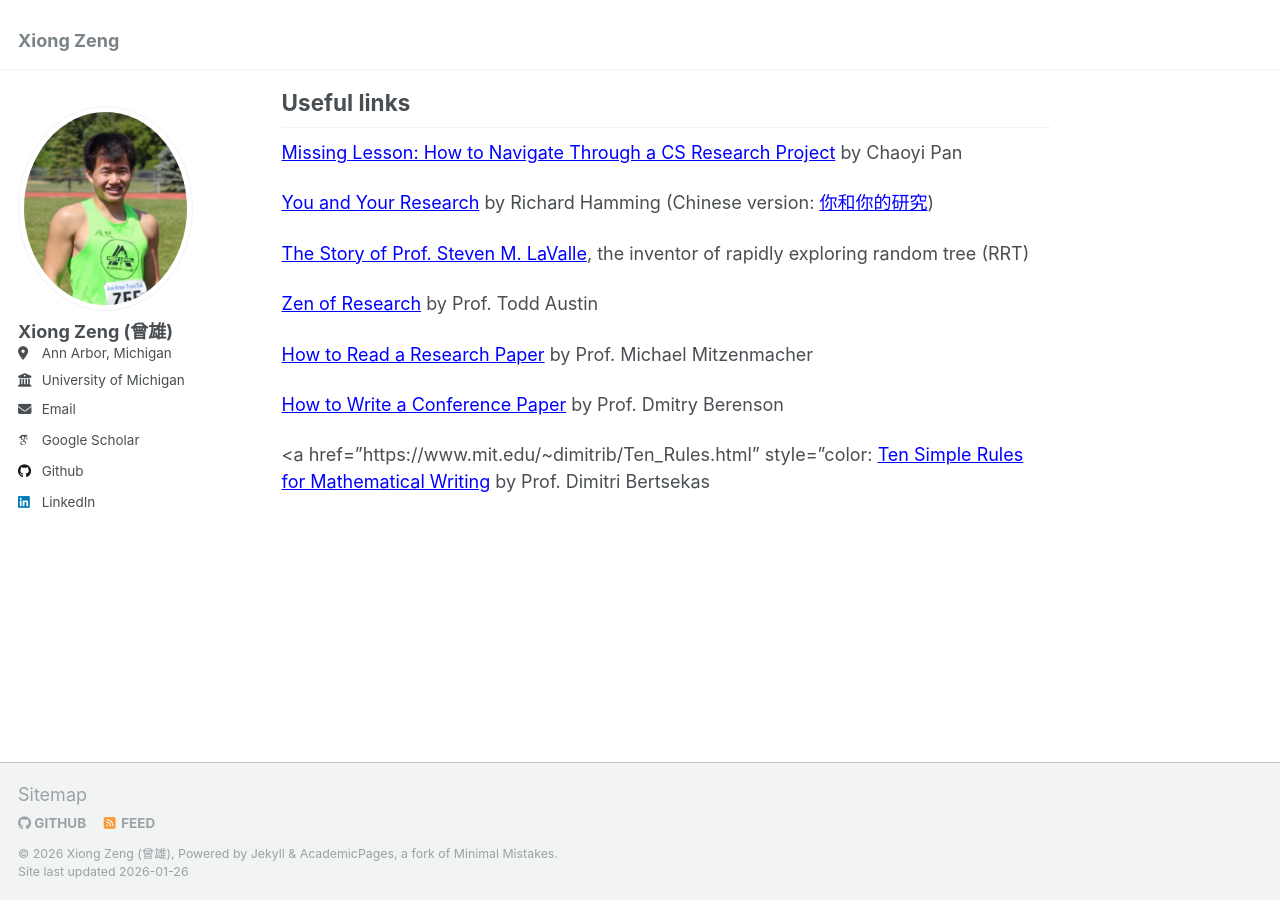
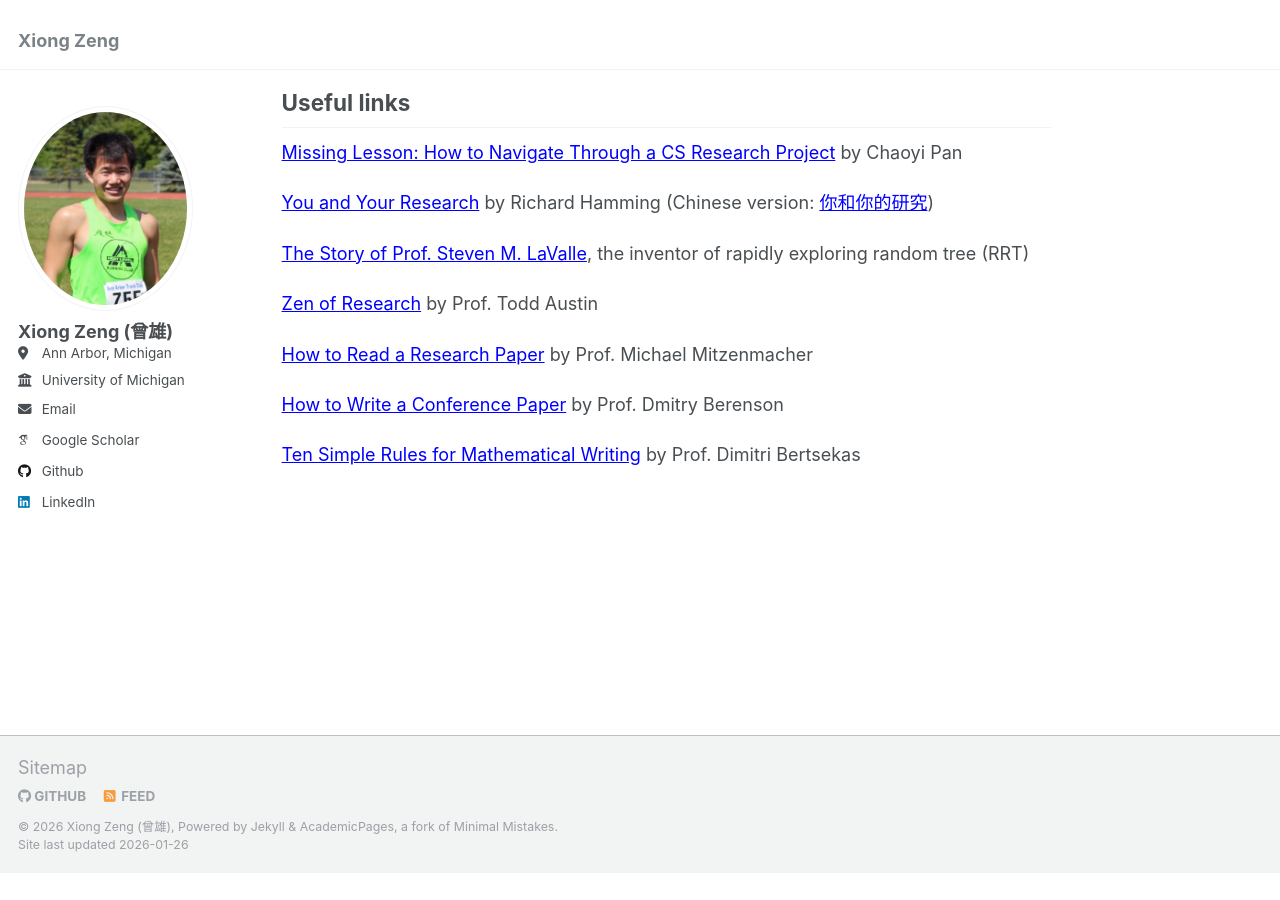
Before and after one commit to zengxiong111/zengxiong.github.io, a Jekyll site: the page built from _pages/about.md, in a window 1280 px wide and 900 px high, scrolled down 3266 px. Built offline with Jekyll 4.4.1, drawn with Linux system fonts in a browser that asks for light colours; some web fonts are replaced; after the commit the page ends 4139 px from its top, so only the background shows below that.

Commit message:
Update about.md

```diff
--- a/_pages/about.md
+++ b/_pages/about.md
@@ -147,6 +147,6 @@ English version of the above famous Chinese quotes (by ChatGPT): "A scholar must
 
 <a href="https://docs.google.com/document/u/1/d/1_q-gOj2v06kOq1NHeZXWr2gBwEephvOcpCewSYSmMwc/pub" style="color: blue;" target="_blank">How to Write a Conference Paper</a> by Prof. Dmitry Berenson
 
-<a href="https://www.mit.edu/~dimitrib/Ten_Rules.html" style="color: <a href="https://www.mit.edu/~dimitrib/Ten_Rules.html" style="color: blue;" target="_blank">Ten Simple Rules for Mathematical Writing</a> by Prof. Dimitri Bertsekas
+<a href="https://www.mit.edu/~dimitrib/Ten_Rules.html" style="color: blue;" target="_blank">Ten Simple Rules for Mathematical Writing</a> by Prof. Dimitri Bertsekas
 
 <!-- <a href="https://www.marxists.org/chinese/linbiao/mia-chinese-linbiao-193612.htm" style="color: blue;" target="_blank">About Management and Leadership</a> -->
```
